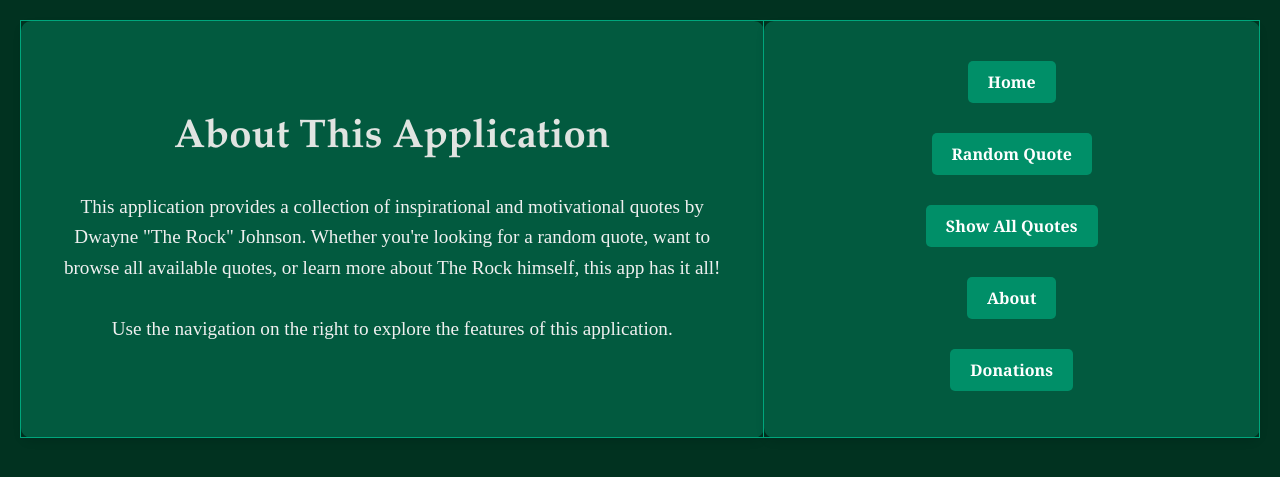
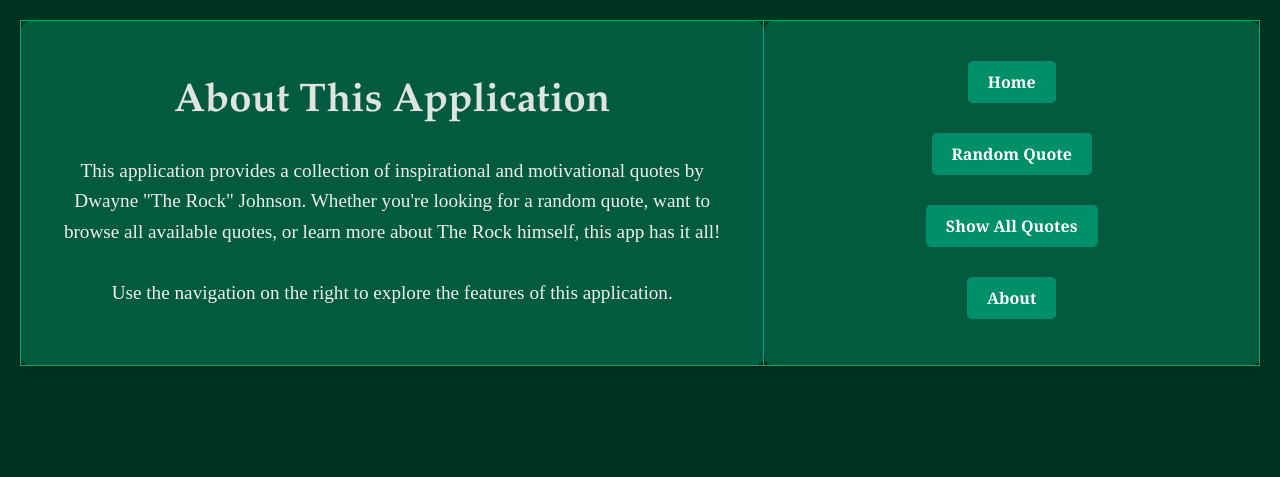
Before and after one commit to ilyaboo/cs412, a Django app: page /quotes/ in a window 1280 px wide. Shown: the part 108-585 px from the top of the page. Run offline with Django 5.2, Linux system fonts and the light colour scheme.

Commit message:
temporarily removed the form link

```diff
--- a/quotes/templates/quotes/base.html
+++ b/quotes/templates/quotes/base.html
@@ -27,7 +27,7 @@
                             <li><a href="{% url 'random_quote' %}">Random Quote</a></li>
                             <li><a href="{% url 'show_all' %}">Show All Quotes</a></li>
                             <li><a href="{% url 'about' %}">About</a></li>
-                            <li><a href="{% url 'show_form' %}">Donations</a></li>
+                            <!-- <li><a href="{% url 'show_form' %}">Donations</a></li> -->
                         </ul>
                     </nav>
                 </td>
```
